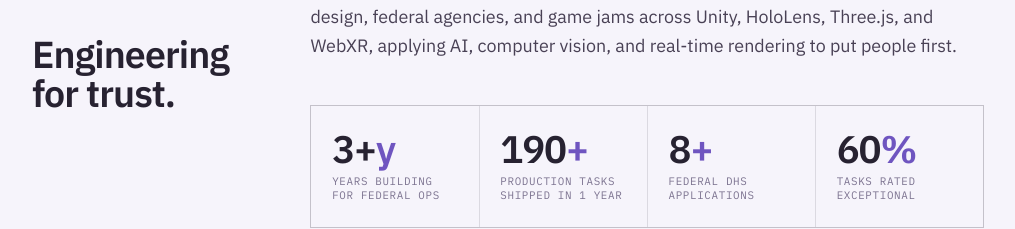
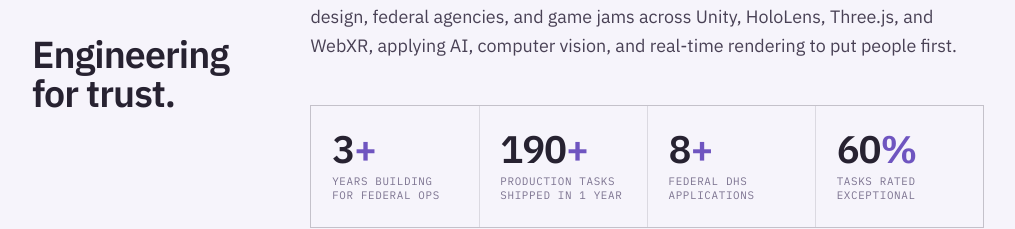
Before and after one commit to esther-joseph/esther-joseph-portfolio-website, a React (Vite) app: page / in a window 1280 px wide. Shown: the part 1088-1317 px from the top of the page, without its empty margins (132-1147 px from the left). Built offline with nearby package versions, Linux system fonts and the light colour scheme.

Commit message:
Change stat from 3+y to 3+ with purple accent on +

```diff
--- a/src/pages/HomePage.tsx
+++ b/src/pages/HomePage.tsx
@@ -111,7 +111,7 @@ export function HomePage() {
             </p>
             <div className={styles.stats}>
               <div className={styles.stat}>
-                <span className={styles.statNum}>3+<span>y</span></span>
+                <span className={styles.statNum}>3<span>+</span></span>
                 <span className={styles.statCap}>Years building<br />for federal ops</span>
               </div>
               <div className={styles.stat}>
```
